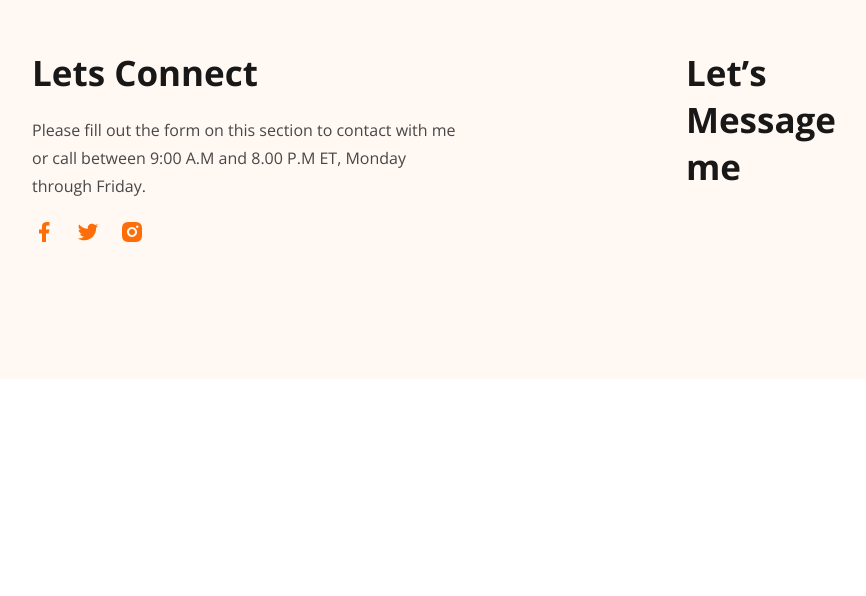
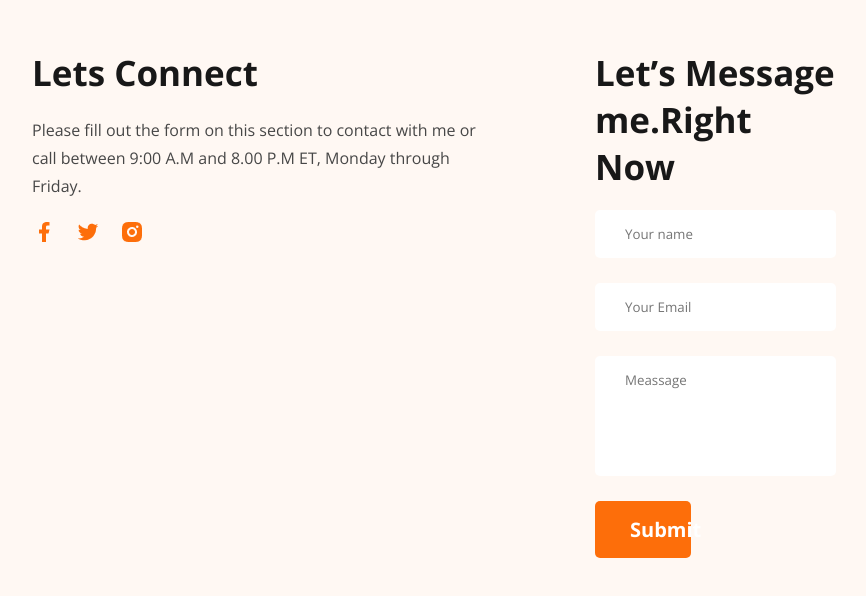
Before and after one commit to sayid-spec/portfolio-simple-module-five, a plain HTML site: page index.html in a window 1280 px wide. Shown: the part 3802-4398 px from the top of the page, without its empty margins (206-1072 px from the left). Before the commit the page ends 4189 px from the top, so only its background shows below. Drawn offline with nearby package versions, Linux system fonts and the light colour scheme.

Commit message:
initially completed

```diff
--- a/index.html
+++ b/index.html
@@ -201,8 +201,22 @@
           <a href=""><img src="images/icons/insta.png" alt="" /></a>
         </div>
       </div>
-      <div class="footer-column"></div>
-      <h3 class="foot-col-title">Let’s Message me</h3>
+      <div class="footer-column">
+        <h3 class="foot-col-title">Let’s Message me.Right Now</h3>
+        <form>
+          <input type="text" placeholder="Your name" />
+          <input type="text" type="email" placeholder="Your Email" />
+          <textarea
+            name=""
+            id="textareafooter"
+            cols="10"
+            rows="5"
+            style="resize: none"
+            placeholder="Meassage"
+          ></textarea>
+          <button class="primary-btn">Submit</button>
+        </form>
+      </div>
     </footer>
   </body>
 </html>
--- a/style.css
+++ b/style.css
@@ -256,6 +256,7 @@ footer {
   color: var(--Dark-01, #181818);
 
   font-size: 35px;
+  margin-bottom: 28px;
 
   font-weight: 700;
   margin-bottom: 20px;
@@ -277,3 +278,19 @@ footer {
 .social-links img {
   width: 24px;
 }
+footer form {
+  display: flex;
+  flex-direction: column;
+  width: 100%;
+  gap: 25px;
+}
+footer form input,
+textarea {
+  padding: 15px 30px;
+  border-radius: 5px;
+  border: none;
+  outline: none;
+}
+footer form button {
+  width: 40%;
+}
```
